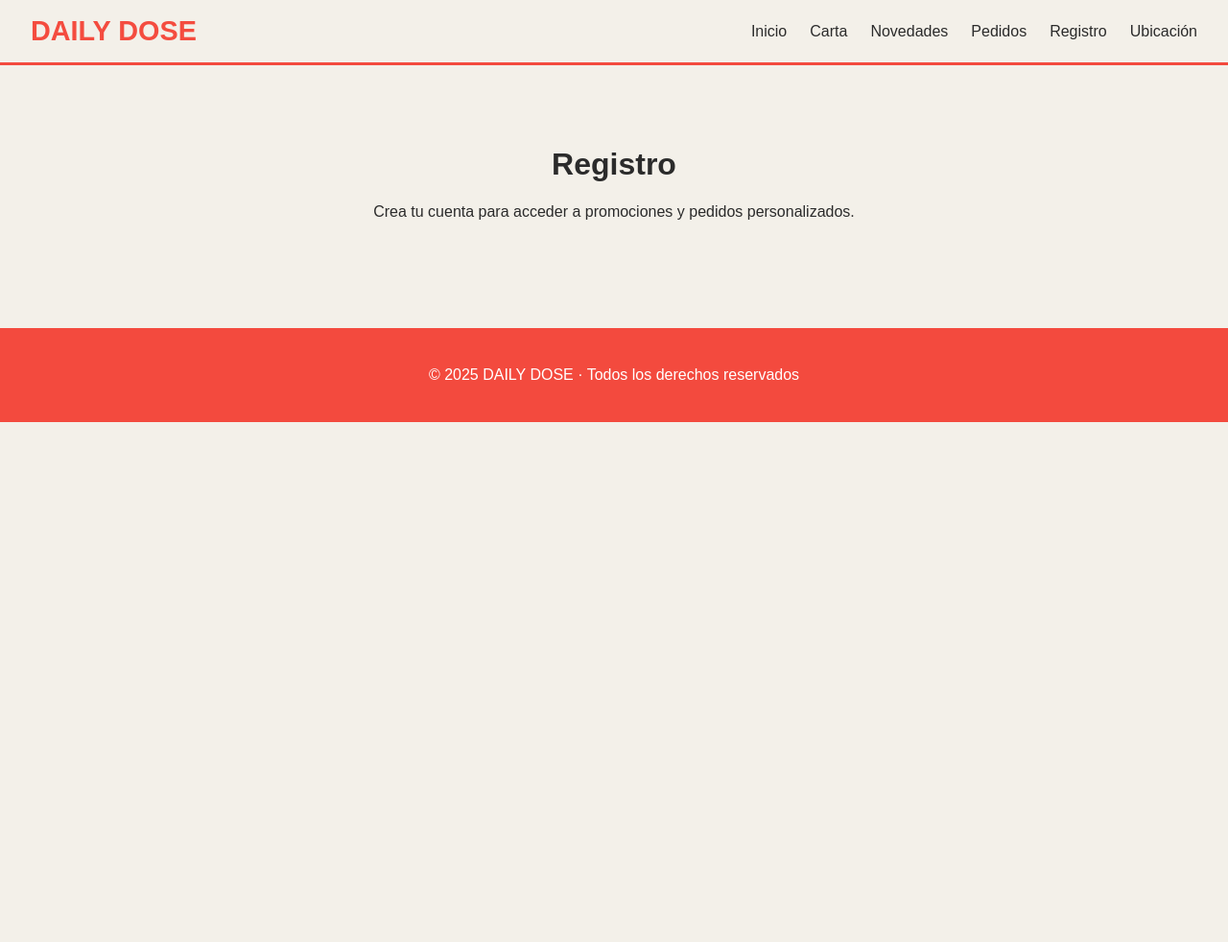
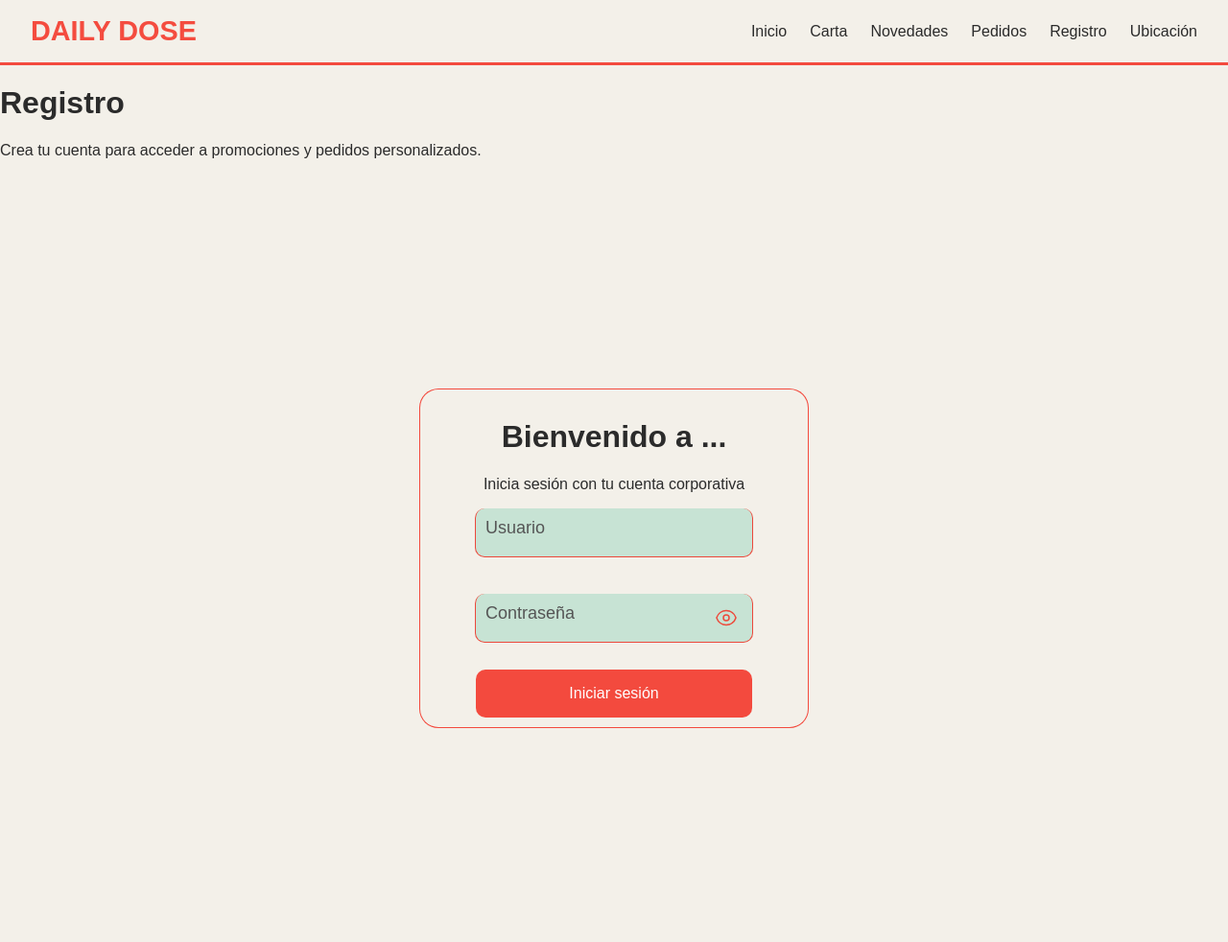
Before and after one commit to Aiizu-27/Digitalizacion_Web, a PHP site: page /registro.html in a window 1280 px wide. Shown: the whole page at 96% size. Before the commit the page ends 440 px from the top, so only its background shows below. Run offline with PHP 8.4, Linux system fonts and the light colour scheme.

Commit message:
Introduccion de formulario y modo oscuro

```diff
--- a/carta.html
+++ b/carta.html
@@ -25,9 +25,5 @@
         <h1>Nuestra Carta</h1>
         <p>Descubre nuestra selección de cafés, tés, repostería y snacks.</p>
     </main>
-
-    <footer>
-        <p>© 2025 DAILY DOSE · Todos los derechos reservados</p>
-    </footer>
 </body>
 </html>
--- a/css/style.css
+++ b/css/style.css
@@ -1,19 +1,48 @@
 :root {
-    --ivory: #F3F0E9;
-    --rojo-japones: #f42b1dd5;
-    --verde-pastel: #C7E3D4;
-    --texto-principal: #2B2B2B;
+    --texto-principal: #2B2B2B;      /*Texto principal*/
+    --fondo: #F3F0E9;                /*Fondo principal*/
+    --rojo-japones: #f42b1dd5;       /*Color principal Marca*/
+    --rojo-oscuro: #80231c;          /*Enfásis hoover*/
+    --verde-pastel: #C7E3D4;         /*Fondos secciones*/
+    --verde-pastel-oscuro: #3C6649;  /*Elementos secundarios - Iconos*/
 }
 
+body.dark-mode {
+  /* Colores modo oscuro */
+  --fondo: #2B1E1B;              /* Fondo general tipo café */
+  --texto-principal: #F3F0E9;        /* Texto principal claro */
+  --color-japones: #E85348;        /* Rojo japonés - botones, títulos, acentos */
+  --verde-pastel: #C7E3D4;       /* Verde pastel - detalles o fondos suaves */
+  --rojo-oscuro: #80231C;              /* Rojo oscuro - hover o énfasis */
+  --verde-pastel-oscuro: #3C6649;        /* Verde oscuro para líneas sutiles o sombras */
+}
+
+/*Contenido principal de las páginas*/
 body {
     margin: 0;
     font-family: 'Poppins', sans-serif;
-    background-color: var(--ivory);
+    background-color: var(--fondo);
     color: var(--texto-principal);
 }
 
+/* Botón/icono para activar modo oscuro */
+#iconoTema {
+  position: absolute;
+  right: 1%;
+  width: 30px;
+  height: 30px;
+  cursor: pointer;
+  z-index: 1000;
+  stroke: var(#E85348);                     /* O blanco/negro según el fondo */
+  transition: transform 0.3s ease;
+}
+
+#iconoTema:hover {
+  transform: scale(1.1);
+}
+
 header {
-    background-color: var(--ivory);
+    background-color: var(--fondo);
     display: flex;
     justify-content: space-between;
     align-items: center;
@@ -27,6 +56,7 @@ header {
     color: var(--rojo-japones);
 }
 
+/*Barra de navegación*/
 nav ul {
     list-style: none;
     margin: 0;
@@ -74,25 +104,108 @@ nav a:hover {
     background-color: #d42115;
 }
 
-footer {
-    text-align: center;
-    padding: 1.5rem;
-    background-color: var(--rojo-japones);
-    color: white;
-    margin-top: 2rem;
+
+.registroContenido {
+    display: flex;
+    justify-content: center;
+    align-items: center;
+    height: 100vh;
+    position: relative;
 }
 
-footer .redes a {
-    color: white;
-    text-decoration: none;
-    margin: 0 0.3rem;
+/* Contenedor del formulario */
+.formulario {
+  background: var(--fondo);
+  border: solid var( --rojo-japones) 1px;
+  border-radius: 20px;
+  padding: 10px;
+  justify-content: center;
+  flex-direction: column;
+  text-align: center;
+  align-items: center;
+  width: 30%;
+  color: var(--texto-principal);
 }
 
-footer .redes a:hover {
-    text-decoration: underline;
+/* Estilo del formulario en modo oscuro */
+body.dark-mode .formulario {
+  background: var(--fondo);
+  color: var(--texto-principal);
 }
 
-.contenido {
-    text-align: center;
-    padding: 4rem 2rem;
+/* Caja de cada input */
+.cajas {
+  border-bottom: solid var( --rojo-japones) 1px;
+  border-left: solid var( --rojo-japones) 1px;
+  border-right: solid var( --rojo-japones) 1px;
+  border-radius: 10px;
+  height: 50px;
+  position: relative;
+  width: 75%;
+  margin: 10px auto;
+  background-color: var(--verde-pastel);
 }
+
+/* Estilo de los campos de entrada */
+.cajas input {
+  padding: 15px;
+  font-size: 16px;
+  border: none;
+  background: none;
+  outline: none;
+  color: var(--texto-principal);
+}
+
+/* Oculta el placeholder cuando el input está vacío */
+.cajas input::placeholder {
+  color: transparent;
+}
+
+/* Label flotante dentro de la caja */
+.cajas label {
+  position: absolute;
+  left: 10px;
+  top: 10px;
+  color: #555;
+  font-size: 18px;
+  pointer-events: none;
+  transition: 0.3s ease;
+  transform-origin: left top;
+}
+
+/* Efecto flotante del label cuando el input tiene texto o foco */
+.cajas input:focus + label,
+.cajas input:not(:placeholder-shown) + label {
+  transform: translateY(-20px) scale(0.8);
+  color: grey;
+}
+
+/*Botón contraseña*/
+#iconoOjo {
+  position: absolute;
+  right: 15px;
+  top: 50%;
+  transform: translateY(-50%);
+  width: 24px;
+  height: 24px;
+  stroke: var( --rojo-japones);
+  cursor: pointer;
+  transition: transform 0.3s ease;
+}
+
+#iconoOjo:hover {
+  transform: translateY(-50%) scale(1.1);
+}
+
+
+/* Botón de enviar */
+button {
+  width: 75%;
+  height: 50px;
+  border-radius: 10px;
+  background-color: var( --rojo-japones);
+  color: white;
+  border: none;
+  font-size: 16px;
+  cursor: pointer;
+}
--- a/novedades.html
+++ b/novedades.html
@@ -25,9 +25,5 @@
         <h1>Novedades</h1>
         <p>Entérate de las promociones y nuevos sabores.</p>
     </main>
-
-    <footer>
-        <p>© 2025 DAILY DOSE · Todos los derechos reservados</p>
-    </footer>
 </body>
 </html>
--- a/pedidos.html
+++ b/pedidos.html
@@ -25,9 +25,5 @@
         <h1>Pedidos</h1>
         <p>Haz tu pedido en línea y recógelo sin esperas.</p>
     </main>
-
-    <footer>
-        <p>© 2025 DAILY DOSE · Todos los derechos reservados</p>
-    </footer>
 </body>
 </html>
--- a/registro.html
+++ b/registro.html
@@ -21,13 +21,77 @@
         </nav>
     </header>
 
+
     <main class="contenido">
         <h1>Registro</h1>
         <p>Crea tu cuenta para acceder a promociones y pedidos personalizados.</p>
     </main>
 
-    <footer>
-        <p>© 2025 DAILY DOSE · Todos los derechos reservados</p>
-    </footer>
+    <div class="registroContenido">
+    <div class="formulario">
+        <h1>Bienvenido a ...</h1>
+        <p>Inicia sesión con tu cuenta corporativa</p>
+
+        <!-- Formulario de inicio de sesión -->
+        <form action="/login" method="POST">
+            <!-- Campo de usuario -->
+            <div class="cajas">
+                <input type="text" name="correo" placeholder=" " required>
+                <label>Usuario</label>
+            </div>
+            <br>
+
+            <!-- Campo de contraseña con icono de ojo -->
+            <div class="cajas">
+                <input type="password" name="contrasena" id="clave" placeholder=" " required>
+                <label>Contraseña</label>
+                <!-- Imagen de ojo para mostrar/ocultar la contraseña -->
+                <svg id="iconoOjo" xmlns="http://www.w3.org/2000/svg" fill="none" viewBox="0 0 24 24" stroke-width="1.5" stroke="currentColor" class="size-6">
+                    <path id="ojoPath1" stroke-linecap="round" stroke-linejoin="round" d="M2.036 12.322a1.012 1.012 0 0 1 0-.639C3.423 7.51 7.36 4.5 12 4.5c4.638 0 8.573 3.007 9.963 7.178.07.207.07.431 0 .639C20.577 16.49 16.64 19.5 12 19.5c-4.638 0-8.573-3.007-9.963-7.178Z" />
+                    <path id="ojoPath2" stroke-linecap="round" stroke-linejoin="round" d="M15 12a3 3 0 1 1-6 0 3 3 0 0 1 6 0Z" />
+                </svg>
+
+            </div>
+            <br>
+
+            <!-- Botón de enviar -->
+            <button type="submit">Iniciar sesión</button>
+        </form>
+    </div>
+
+    <!-- Script para mostrar/ocultar contraseña -->
+    <script>
+        const inputClave = document.getElementById("clave");
+        const iconoOjo = document.getElementById("iconoOjo");
+        const ojoPath1 = document.getElementById("ojoPath1");
+        const ojoPath2 = document.getElementById("ojoPath2");
+
+        // Paths del icono de "ojo abierto"
+        const abiertoPath1 = "M2.036 12.322a1.012 1.012 0 0 1 0-.639C3.423 7.51 7.36 4.5 12 4.5c4.638 0 8.573 3.007 9.963 7.178.07.207.07.431 0 .639C20.577 16.49 16.64 19.5 12 19.5c-4.638 0-8.573-3.007-9.963-7.178Z";
+        const abiertoPath2 = "M15 12a3 3 0 1 1-6 0 3 3 0 0 1 6 0Z";
+
+        // Paths del icono de "ojo cerrado"
+        const cerradoPath1 = "M3.98 8.223A10.477 10.477 0 0 0 1.934 12C3.226 16.338 7.244 19.5 12 19.5c.993 0 1.953-.138 2.863-.395";
+        const cerradoPath2 = "M6.228 6.228A10.451 10.451 0 0 1 12 4.5c4.756 0 8.773 3.162 10.065 7.498a10.522 10.522 0 0 1-4.293 5.774M6.228 6.228 3 3m3.228 3.228 3.65 3.65m7.894 7.894L21 21m-3.228-3.228-3.65-3.65m0 0a3 3 0 1 0-4.243-4.243m4.242 4.242L9.88 9.88";
+
+        // Evento de clic en el icono del ojo
+        iconoOjo.addEventListener("click", () => {
+            const estaOculta = inputClave.type === "password";
+
+            // Cambia el tipo del input
+            inputClave.type = estaOculta ? "text" : "password";
+
+            // Cambia el SVG según el estado
+            if (estaOculta) {
+            ojoPath1.setAttribute("d", cerradoPath1);
+            ojoPath2.setAttribute("d", cerradoPath2);
+            } else {
+            ojoPath1.setAttribute("d", abiertoPath1);
+            ojoPath2.setAttribute("d", abiertoPath2);
+            }
+        });
+    </script>
+    </div>
+
 </body>
 </html>
--- a/ubicacion.html
+++ b/ubicacion.html
@@ -71,9 +71,5 @@
             <div class="mapa-overlay">Próximamente</div>
         </div>
     </main>
-
-    <footer>
-        <p>© 2025 DAILY DOSE · Todos los derechos reservados</p>
-    </footer>
 </body>
 </html>
```
Also changed, not shown: index.html (+29 -15 lines).
